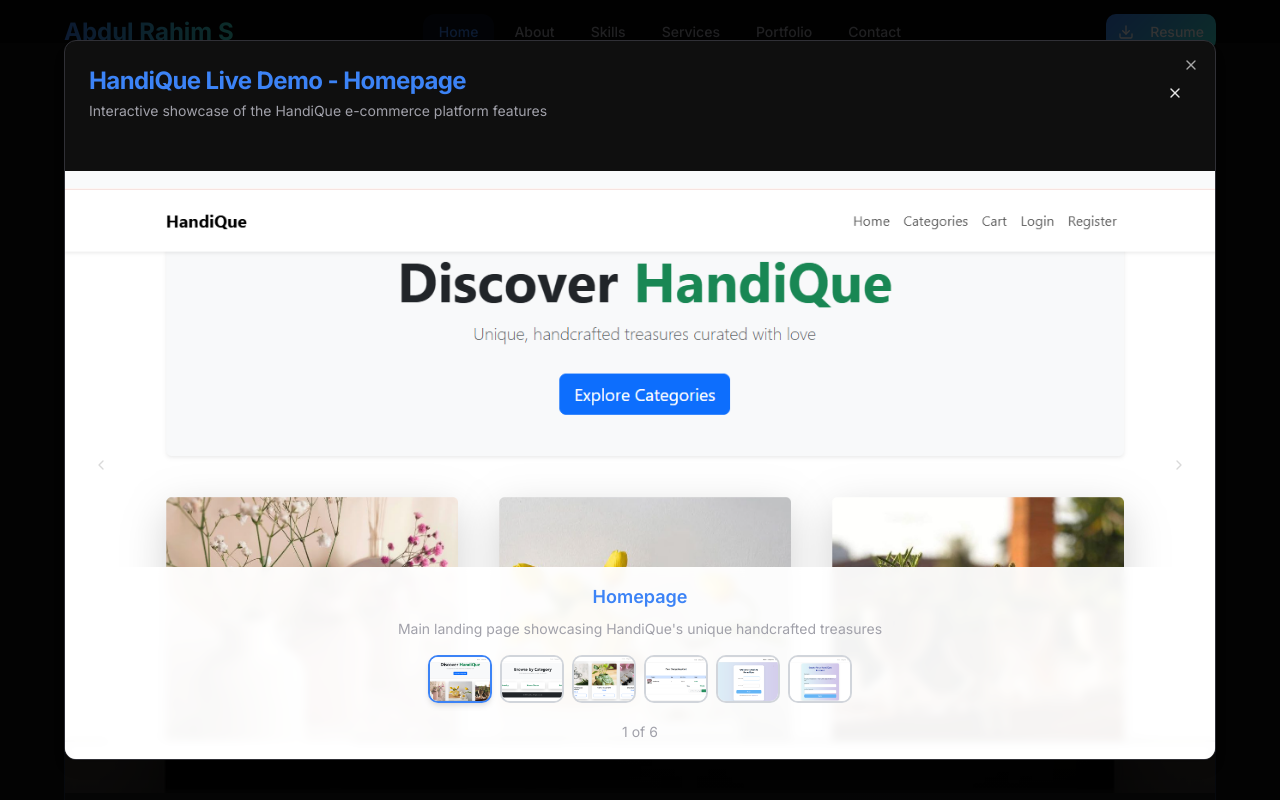
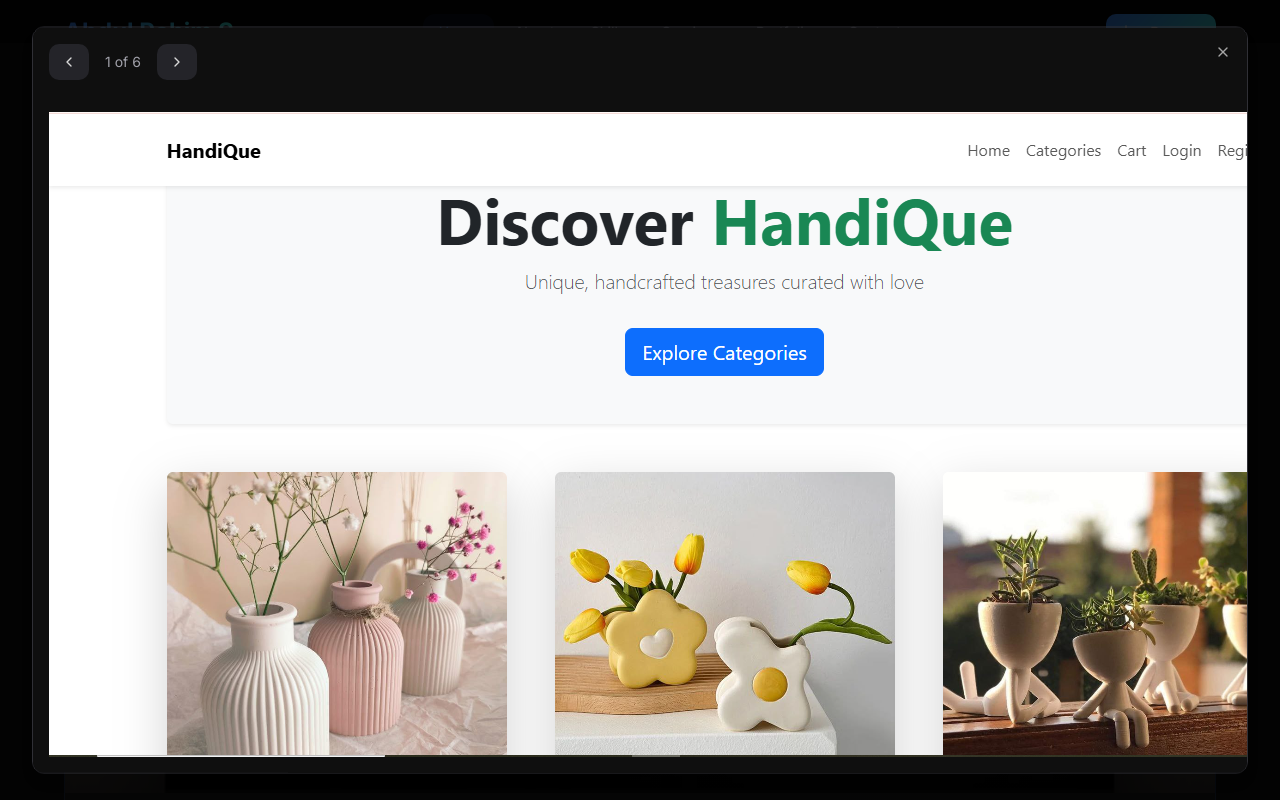
Before and after one commit to RahimWorks/rahimworks, a React (Vite) app: page / in a window 1280 px wide. Both pictures are taken after a click on the button "Live Demo". Shown: the part 6101-6901 px from the top of the page. Built offline with nearby package versions, Linux system fonts and the light colour scheme.

Commit message:
Refine demo gallery display
Adjusted the demo gallery to display images in their full size ratio, ensuring no cropping and that the entire image is visible.

```diff
--- a/src/components/DemoGallery.tsx
+++ b/src/components/DemoGallery.tsx
@@ -72,96 +72,46 @@ const DemoGallery = ({ isOpen, onClose }: DemoGalleryProps) => {
 
   return (
     <Dialog open={isOpen} onOpenChange={onClose}>
-      <DialogContent className="max-w-6xl w-full h-[90vh] p-0 overflow-hidden">
-        <DialogHeader className="p-6 pb-0">
-          <div className="flex items-center justify-between">
-            <div>
-              <DialogTitle className="text-2xl font-bold text-primary">
-                HandiQue Live Demo - {screenshots[currentSlide].title}
-              </DialogTitle>
-              <DialogDescription className="text-portfolio-muted mt-1">
-                Interactive showcase of the HandiQue e-commerce platform features
-              </DialogDescription>
-            </div>
-            <Button
-              variant="ghost"
-              size="sm"
-              onClick={onClose}
-              className="h-8 w-8 p-0"
-            >
-              <X className="h-4 w-4" />
-            </Button>
-          </div>
-        </DialogHeader>
-
-        <div className="flex-1 relative overflow-hidden">
-          {/* Main Image Display */}
-          <div className="relative h-full flex items-center justify-center bg-gray-50">
-            <img
-              src={screenshots[currentSlide].image}
-              alt={screenshots[currentSlide].title}
-              className="w-full h-full object-contain rounded-lg shadow-lg"
-            />
-
-            {/* Navigation Arrows */}
+      <DialogContent className="max-w-[95vw] max-h-[95vh] w-fit h-fit p-4 overflow-auto">
+        <div className="flex justify-between items-center mb-4">
+          <div className="flex gap-4 items-center">
             <Button
               variant="secondary"
               size="sm"
-              className="absolute left-4 top-1/2 transform -translate-y-1/2 bg-white/90 hover:bg-white"
               onClick={prevSlide}
             >
               <ChevronLeft className="h-4 w-4" />
             </Button>
 
+            <span className="text-sm text-portfolio-muted">
+              {currentSlide + 1} of {screenshots.length}
+            </span>
+
             <Button
               variant="secondary"
               size="sm"
-              className="absolute right-4 top-1/2 transform -translate-y-1/2 bg-white/90 hover:bg-white"
               onClick={nextSlide}
             >
               <ChevronRight className="h-4 w-4" />
             </Button>
           </div>
 
-          {/* Bottom Section with Description and Thumbnails */}
-          <div className="absolute bottom-0 left-0 right-0 bg-white/95 backdrop-blur-sm p-4">
-            <div className="text-center mb-4">
-              <h3 className="font-semibold text-lg text-primary mb-2">
-                {screenshots[currentSlide].title}
-              </h3>
-              <p className="text-portfolio-muted text-sm max-w-2xl mx-auto">
-                {screenshots[currentSlide].description}
-              </p>
-            </div>
+          <Button
+            variant="ghost"
+            size="sm"
+            onClick={onClose}
+            className="h-8 w-8 p-0"
+          >
+            <X className="h-4 w-4" />
+          </Button>
+        </div>
 
-            {/* Thumbnail Navigation */}
-            <div className="flex justify-center gap-2 overflow-x-auto pb-2">
-              {screenshots.map((screenshot, index) => (
-                <button
-                  key={screenshot.id}
-                  onClick={() => goToSlide(index)}
-                  className={`flex-shrink-0 w-16 h-12 rounded-md overflow-hidden border-2 transition-all ${
-                    currentSlide === index
-                      ? 'border-primary shadow-md'
-                      : 'border-gray-300 hover:border-primary/50'
-                  }`}
-                >
-                  <img
-                    src={screenshot.image}
-                    alt={screenshot.title}
-                    className="w-full h-full object-cover"
-                  />
-                </button>
-              ))}
-            </div>
-
-            {/* Slide Counter */}
-            <div className="text-center mt-2">
-              <span className="text-sm text-portfolio-muted">
-                {currentSlide + 1} of {screenshots.length}
-              </span>
-            </div>
-          </div>
+        <div className="flex justify-center">
+          <img
+            src={screenshots[currentSlide].image}
+            alt={screenshots[currentSlide].title}
+            className="max-w-none"
+          />
         </div>
       </DialogContent>
     </Dialog>
```
